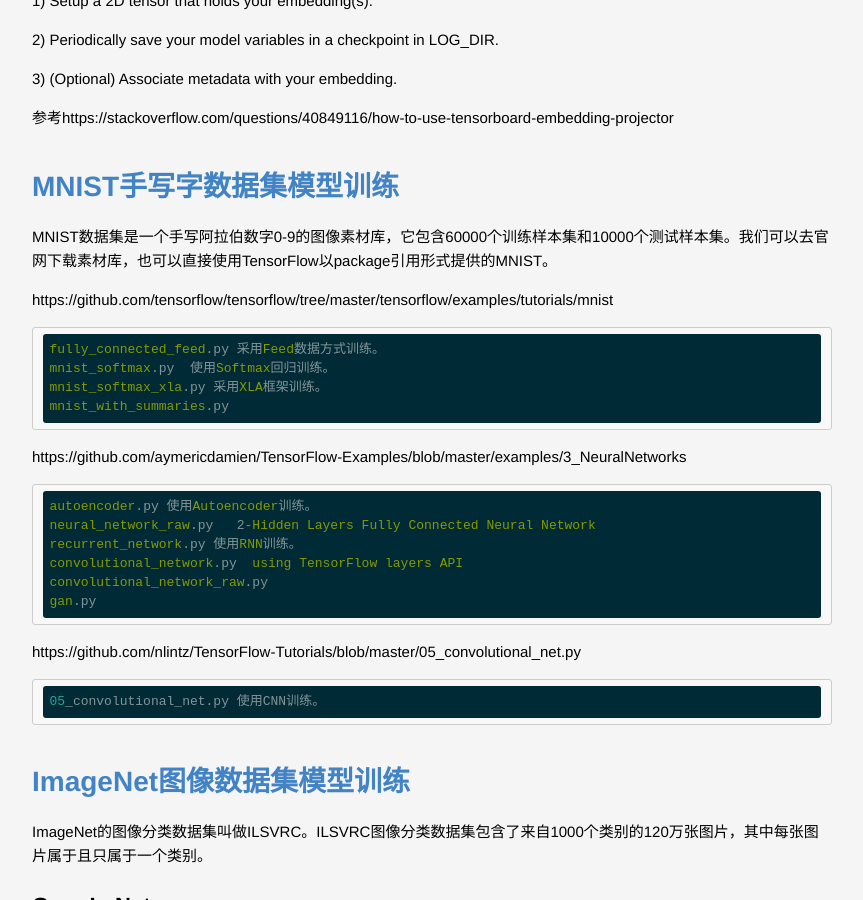
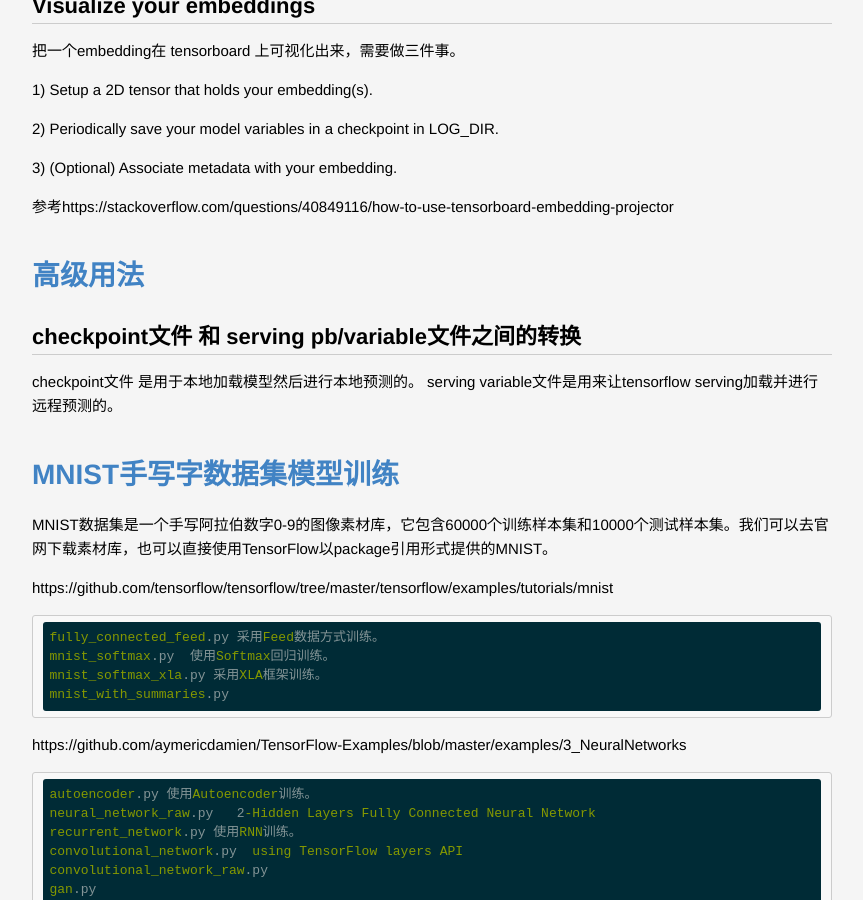
Before and after one commit to lucky521/blog, a Jekyll site: the page built from _posts/ml/2017-10-26-tensorflow.markdown, in a window 1280 px wide and 900 px high, scrolled down 10551 px. Shown: the whole window, without its empty margins (208-1071 px from the left). Built offline with Jekyll 4.4.1, drawn with Linux system fonts in a browser that asks for light colours; some of the changed text lies outside the part shown.

Commit message:
update blog

```diff
--- a/_posts/ml/2017-10-26-tensorflow.markdown
+++ b/_posts/ml/2017-10-26-tensorflow.markdown
@@ -452,6 +455,18 @@
 3) (Optional) Associate metadata with your embedding.
 
 参考https://stackoverflow.com/questions/40849116/how-to-use-tensorboard-embedding-projector
+
+
+
+
+
+# 高级用法
+
+## checkpoint文件 和 serving pb/variable文件之间的转换
+
+checkpoint文件 是用于本地加载模型然后进行本地预测的。
+serving variable文件是用来让tensorflow serving加载并进行远程预测的。
+
 
 
 
```
Also changed, not shown: other parts of _posts/ml/2017-10-26-tensorflow.markdown (+4 -1 lines), _posts/tech/2018-04-05-user-profile.markdown (renamed from _posts/ml/2018-04-05-user-profile.markdown).
